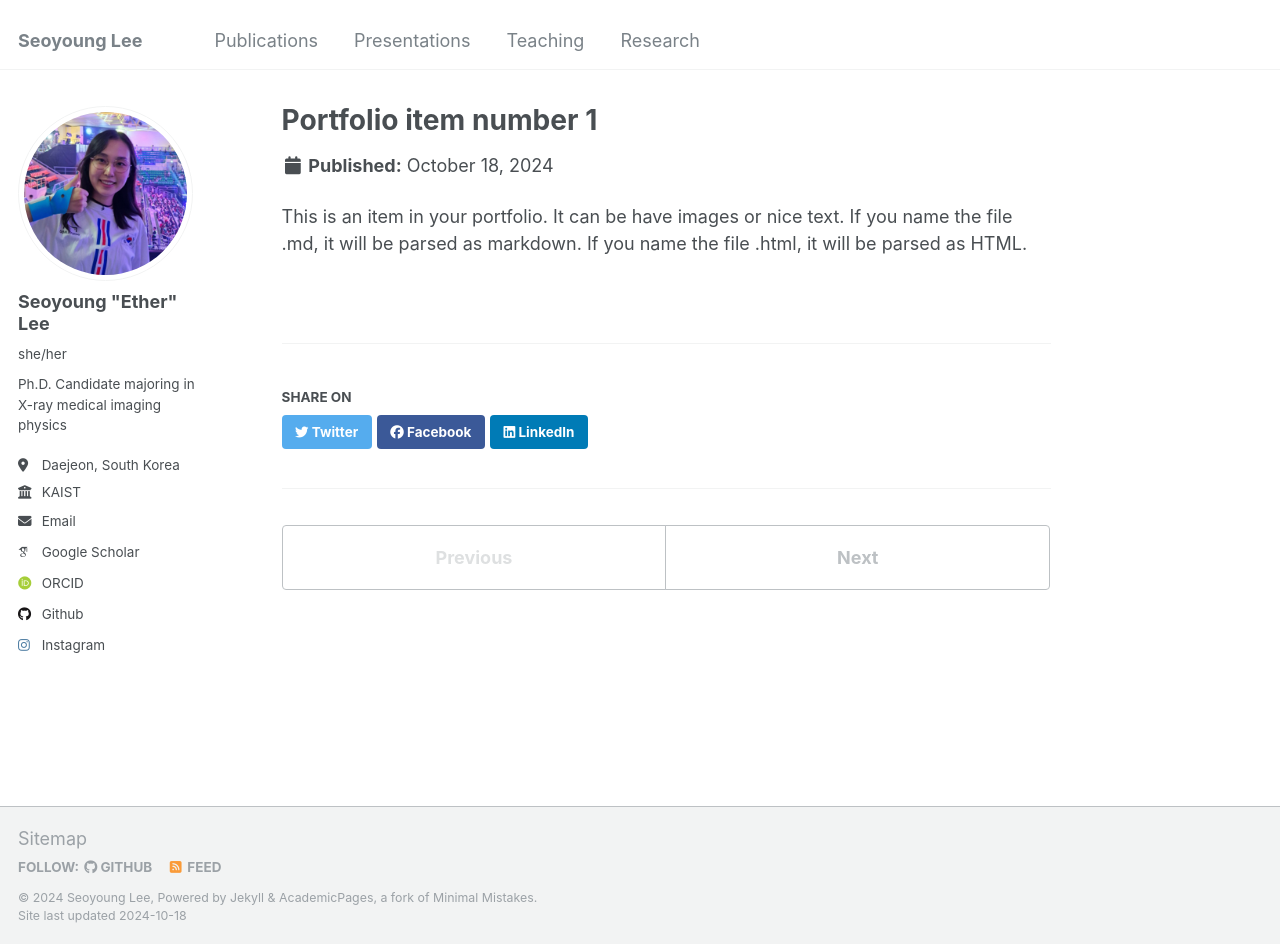
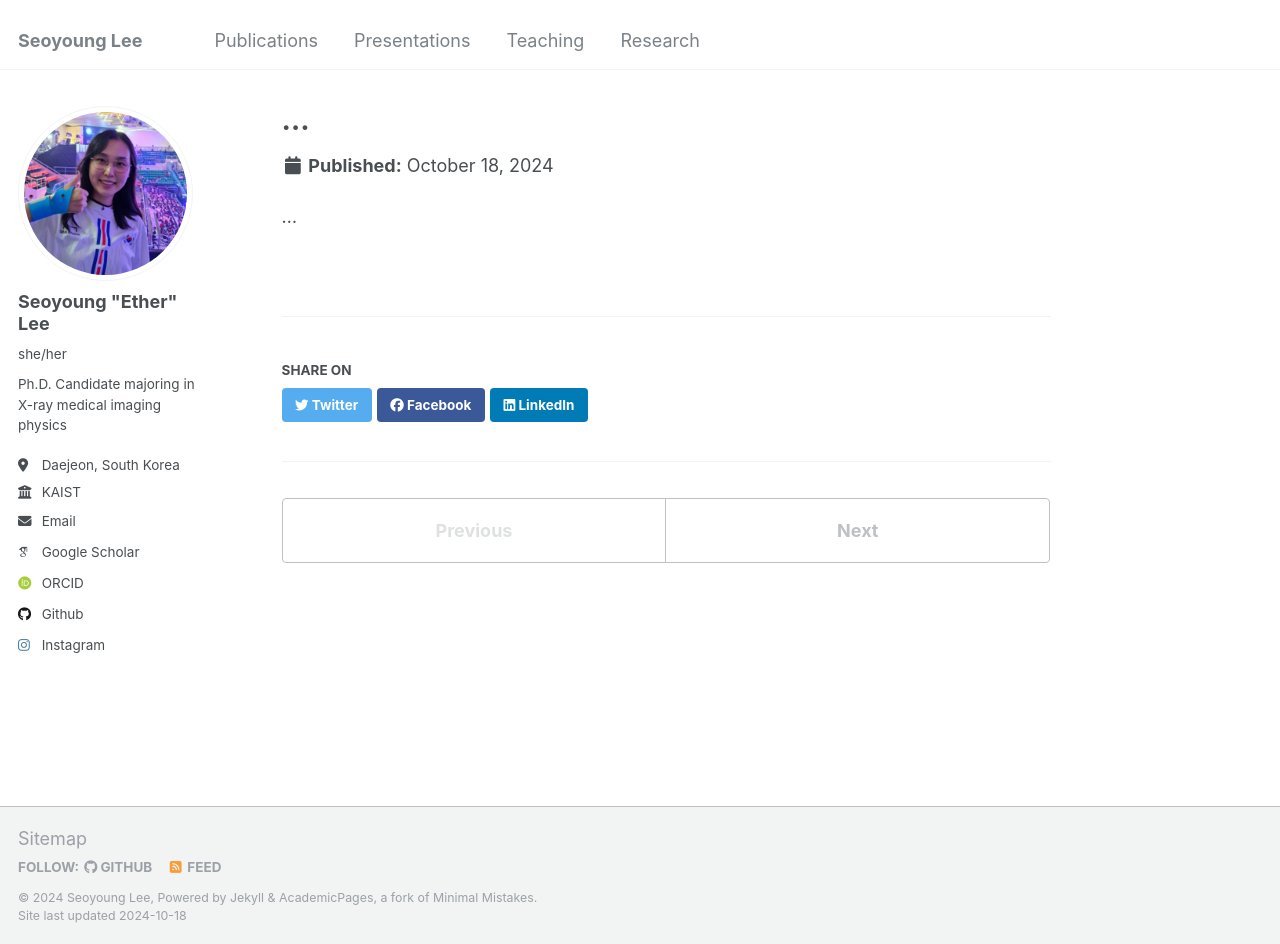
Before and after one commit to ether0/ether0.github.io, a Jekyll site: the page built from _portfolio/portfolio-1.md, in a window 1280 px wide and 944 px high. Built offline with Jekyll 4.4.1, drawn with Linux system fonts in a browser that asks for light colours; some web fonts are replaced.

Commit message:
Update portfolio-1.md

```diff
--- a/_portfolio/portfolio-1.md
+++ b/_portfolio/portfolio-1.md
@@ -1,7 +1,7 @@
 ---
-title: "Portfolio item number 1"
-excerpt: "Short description of portfolio item number 1<br/><img src='/images/500x300.png'>"
+title: "..."
+excerpt: "..."
 collection: portfolio
 ---
 
-This is an item in your portfolio. It can be have images or nice text. If you name the file .md, it will be parsed as markdown. If you name the file .html, it will be parsed as HTML.
+...
```
